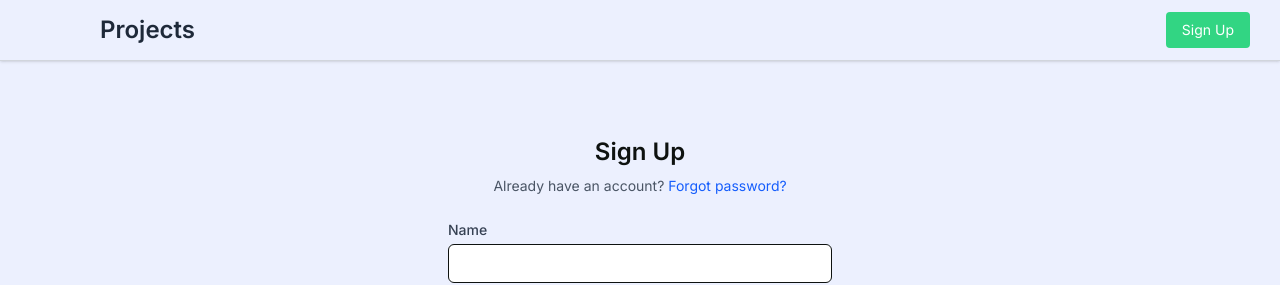
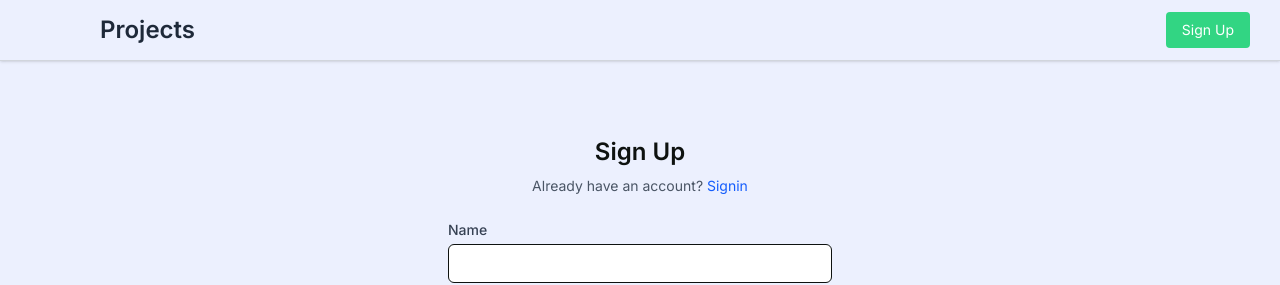
Before and after one commit to Viarsh-Technologies/crm-viarsh, a React (Vite) app: page /signup in a window 1280 px wide. Shown: the top 285 px of the page. Built offline with nearby package versions, Linux system fonts and the light colour scheme.

Commit message:
fix: Update link text from "Forgot password?" to "Signin" in Signup component

```diff
--- a/src/pages/Signup.jsx
+++ b/src/pages/Signup.jsx
@@ -29,7 +29,7 @@ export default function Signup() {
               to="/forgotpassword"
               className="text-sm text-blue-600 hover:underline"
             >
-              Forgot password?
+              Signin
             </Link>
           </a>
         </p>
```
